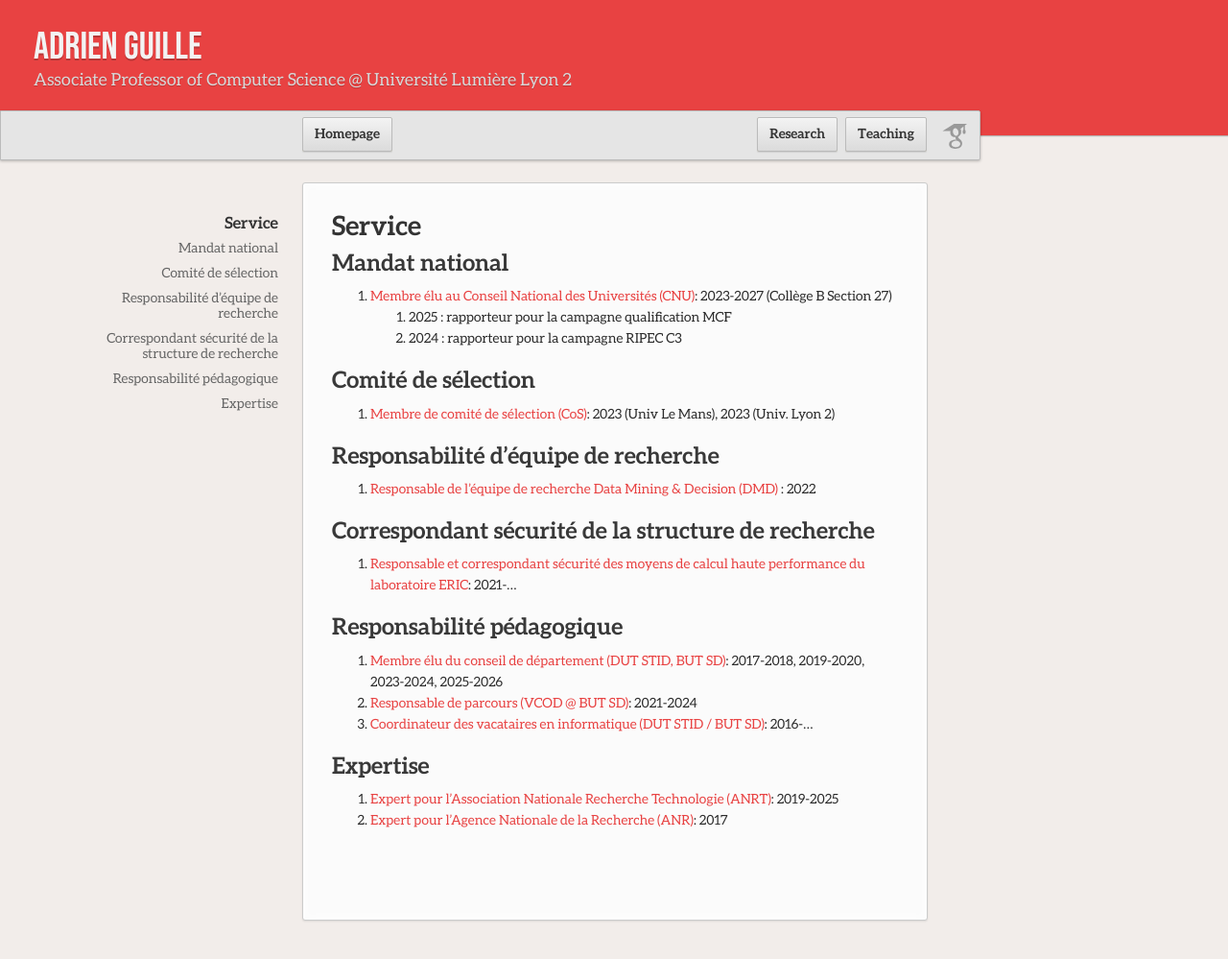
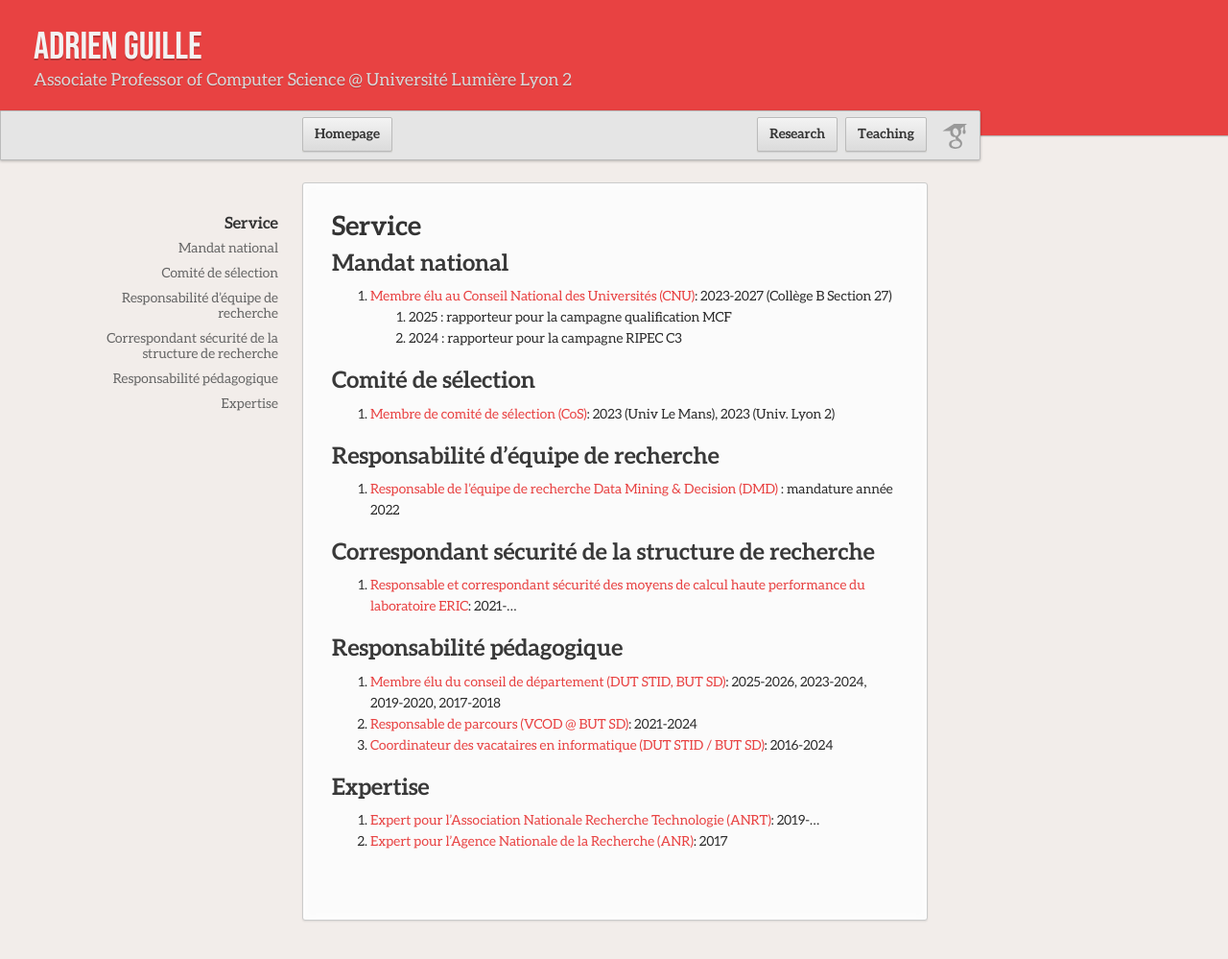
Before and after one commit to AdrienGuille/adrienguille.github.io, a Jekyll site: the page built from service.md, in a window 1280 px wide and 999 px high. Shown: the whole window at 96% size. Built offline with Jekyll 4.4.1, drawn with Linux system fonts in a browser that asks for light colours; our own code applies the rules of GitHub Pages for plain Markdown files.

Commit message:
Update service.md

```diff
--- a/service.md
+++ b/service.md
@@ -9,16 +9,16 @@
 - [Membre de comité de sélection (CoS)](#): 2023 (Univ Le Mans), 2023 (Univ. Lyon 2)
 
 ## Responsabilité d'équipe de recherche
-- [Responsable de l'équipe de recherche Data Mining & Decision (DMD)](#) : 2022
+- [Responsable de l'équipe de recherche Data Mining & Decision (DMD)](#) : mandature année 2022
 
 ## Correspondant sécurité de la structure de recherche
 - [Responsable et correspondant sécurité des moyens de calcul haute performance du laboratoire ERIC](#): 2021-...
 
 ## Responsabilité pédagogique
-- [Membre élu du conseil de département (DUT STID, BUT SD)](#): 2017-2018, 2019-2020, 2023-2024, 2025-2026
+- [Membre élu du conseil de département (DUT STID, BUT SD)](#): 2025-2026, 2023-2024, 2019-2020, 2017-2018
 - [Responsable de parcours (VCOD @ BUT SD)](#): 2021-2024
-- [Coordinateur des vacataires en informatique (DUT STID / BUT SD)](#): 2016-...
+- [Coordinateur des vacataires en informatique (DUT STID / BUT SD)](#): 2016-2024
 
 ## Expertise
-- [Expert pour l'Association Nationale Recherche Technologie (ANRT)](#): 2019-2025
+- [Expert pour l'Association Nationale Recherche Technologie (ANRT)](#): 2019-...
 - [Expert pour l'Agence Nationale de la Recherche (ANR)](#): 2017
```
